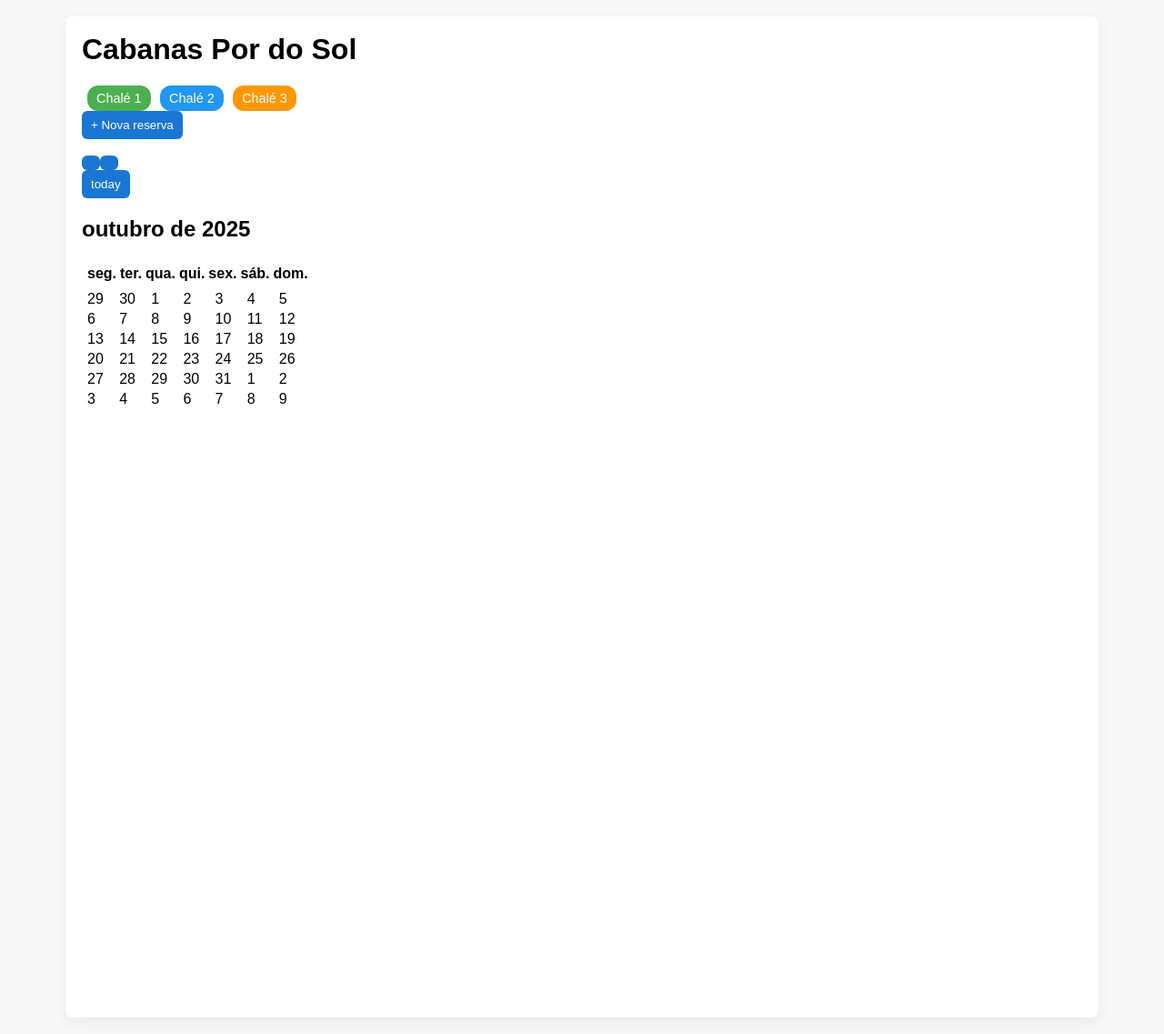
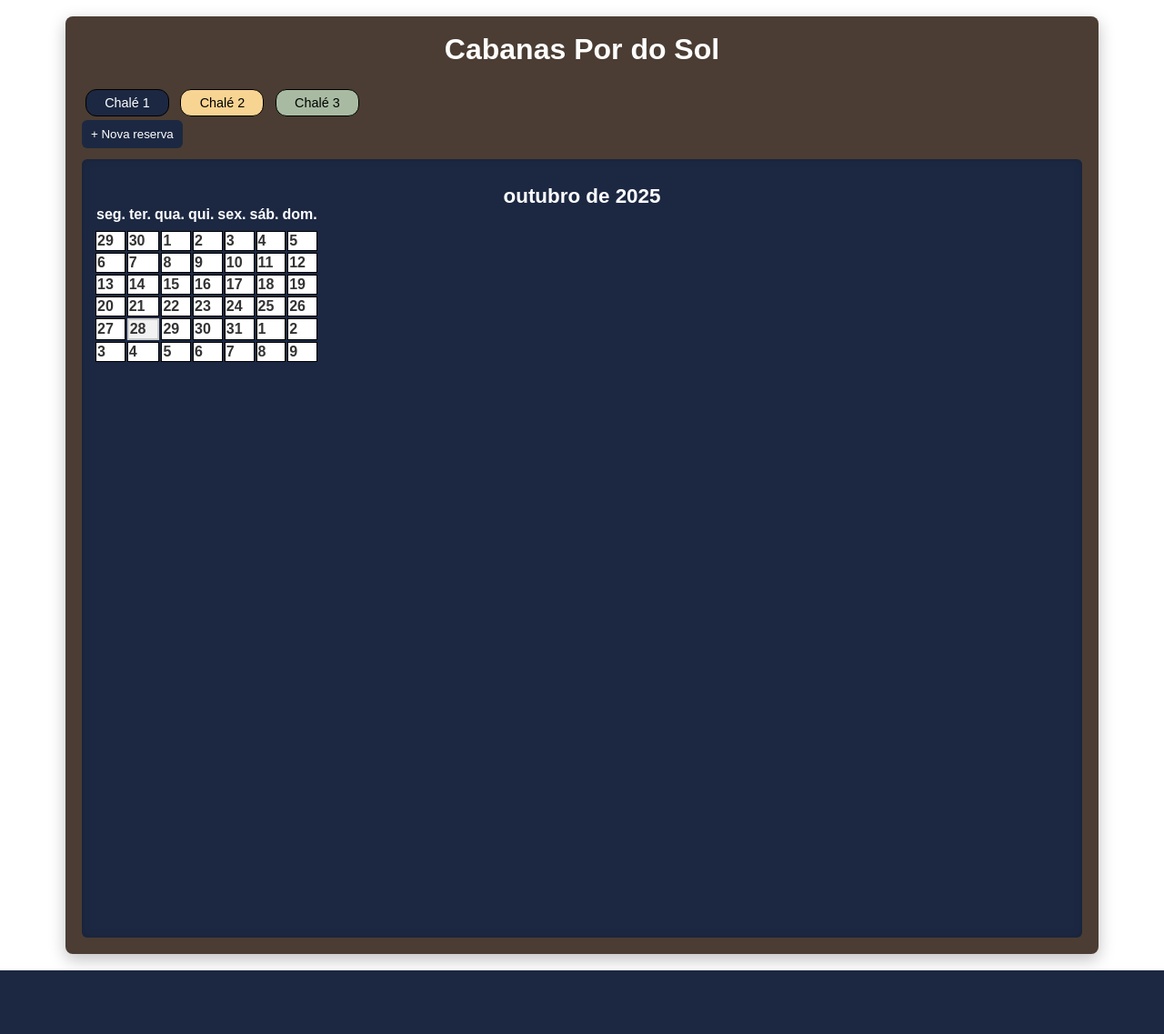
Before and after one commit to passelivre-hub/Reservas, a Flask app: page / in a window 1280 px wide. Shown: the whole page at 91% size. After the commit the page ends 1067 px from the top, so only its background shows below. Run offline with Flask 2, Linux system fonts and the light colour scheme; data that the repository does not hold is empty; some libraries are stand-ins or nearby versions.

Commit message:
Update style.css

```diff
--- a/static/style.css
+++ b/static/style.css
@@ -1,33 +1,32 @@
-/* ================== Geral ================== */
 body {
   font-family: Arial, Helvetica, sans-serif;
   margin: 0;
   padding: 0;
-  background: #f7f7f7;
+  background: #ffffff;
+  color: #000;
 }
 
 .container {
   max-width: 1100px;
   margin: 18px auto;
   padding: 18px;
-  background: #fff;
+  background: #4b3d33; /* fundo marrom */
   border-radius: 8px;
-  box-shadow: 0 6px 18px rgba(0,0,0,0.06);
+  box-shadow: 0 6px 18px rgba(0,0,0,0.25);
 }
 
 h1 {
   margin-top: 0;
-}
-
-#calendar {
-  margin-top: 12px;
+  color: #ffffff;
+  text-align: center;
 }
 
 .top-actions {
   display: flex;
-  justify-content: space-between;
+  justify-content: center;
   align-items: center;
   flex-wrap: wrap;
+  margin-bottom: 4px;
 }
 
 .chip {
@@ -35,15 +34,95 @@
   padding: 6px 10px;
   border-radius: 12px;
   color: #fff;
-  margin-left: 6px;
+  margin: 4px;
   font-size: 0.9em;
+  min-width: 70px;
+  text-align: center;
 }
 
-.c1 { background: #4caf50; }
-.c2 { background: #2196f3; }
-.c3 { background: #ff9800; }
+.c1 { background: #1c2842; border: 1px solid #000; } /* azul profundo */
+.c2 { background: #f8d492; color: #000; border: 1px solid #000; } /* amarelo */
+.c3 { background: #a8bba2; color: #000; border: 1px solid #000; } /* verde claro */
 
-/* ================== Modal ================== */
+#calendar {
+  margin-top: 12px;
+  background: #1c2842;
+  padding: 10px;
+  border-radius: 6px;
+  box-shadow: inset 0 0 10px rgba(0,0,0,0.15);
+}
+
+.fc-toolbar {
+  background-color: #1c2842;
+  border-radius: 6px 6px 0 0;
+  padding: 8px;
+  display: flex;
+  justify-content: space-between;
+  align-items: center;
+  position: relative;
+}
+
+.fc-toolbar-title {
+  color: #ffffff;
+  font-size: 1.4em;
+  font-weight: bold;
+  margin: 0 auto;
+  position: absolute;
+  left: 50%;
+  transform: translateX(-50%);
+}
+
+.fc-prev-button,
+.fc-next-button {
+  background-color: #1c2842 !important;
+  color: #ffffff !important;
+  border: none !important;
+  border-radius: 4px !important;
+  padding: 6px 10px !important;
+}
+
+.fc-prev-button:hover,
+.fc-next-button:hover {
+  background-color: #4b3d33 !important;
+}
+
+.fc-button.fc-today-button {
+  display: none !important;
+}
+
+.fc-button.fc-button-active {
+  background-color: #a8bba2 !important;
+  color: #000 !important;
+}
+
+.fc-daygrid-day {
+  background-color: #ffffff;
+  border: 1px solid #000;
+}
+
+.fc-col-header-cell-cushion {
+  color: #ffffff;
+}
+
+/* DIA DE HOJE - cinza clarinho */
+.fc-day-today {
+  background-color: #f2f2f2 !important; /* cinza clarinho */
+  border: 2px solid #ccc !important;     /* borda suave */
+}
+
+.fc-daygrid-day-number {
+  color: #333;
+  font-weight: bold;
+}
+
+.fc-event {
+  color: #fff !important;
+  border: none !important;
+  font-size: 0.9em;
+  border-radius: 4px;
+  padding: 2px 4px;
+}
+
 .modal {
   position: fixed;
   inset: 0;
@@ -51,7 +130,7 @@
   align-items: center;
   justify-content: center;
   background: rgba(0,0,0,0.4);
-  z-index: 9999; /* mantém o modal acima do calendário */
+  z-index: 9999;
 }
 
 .hidden {
@@ -59,14 +138,15 @@
 }
 
 .modal-content {
-  background: #fff;
+  background: #ffffff;
   padding: 18px;
   border-radius: 8px;
   width: 360px;
   max-width: 95%;
   box-shadow: 0 6px 16px rgba(0,0,0,0.25);
-  z-index: 10000; /* garante que o conteúdo fique clicável */
+  z-index: 10000;
   position: relative;
+  color: #000;
 }
 
 .modal-content form label {
@@ -81,6 +161,7 @@
   padding: 6px;
   margin-top: 4px;
   box-sizing: border-box;
+  border: 1px solid #000;
 }
 
 .actions {
@@ -96,30 +177,37 @@
   padding: 8px 10px;
   border-radius: 6px;
   border: 0;
-  background: #1976d2;
+  background: #1c2842;
   color: #fff;
+  transition: background 0.2s;
+}
+
+button:hover {
+  background: #4b3d33;
 }
 
 button.secondary {
-  background: #9e9e9e;
+  background: #a8bba2;
+  color: #000;
+  border: 1px solid #000;
 }
 
 button.danger {
-  background: #d32f2f;
+  background: #f8d492; /* amarelo igual ao chalé 2 */
+  color: #000;
 }
 
-/* ================== Responsivo ================== */
 @media (max-width: 600px) {
   .modal-content {
     width: 95%;
     padding: 12px;
     font-size: 14px;
-    max-height: 90vh; /* evita ultrapassar a tela */
-    overflow-y: auto;  /* scroll interno se precisar */
+    max-height: 90vh;
+    overflow-y: auto;
   }
 
   .actions button {
-    flex: 1 1 48%; /* botões ocupam metade da tela */
+    flex: 1 1 48%;
   }
 
   #calendar {
@@ -128,7 +216,7 @@
 
   .top-actions {
     flex-direction: column;
-    align-items: flex-start;
+    align-items: center;
     gap: 6px;
   }
 }
```
